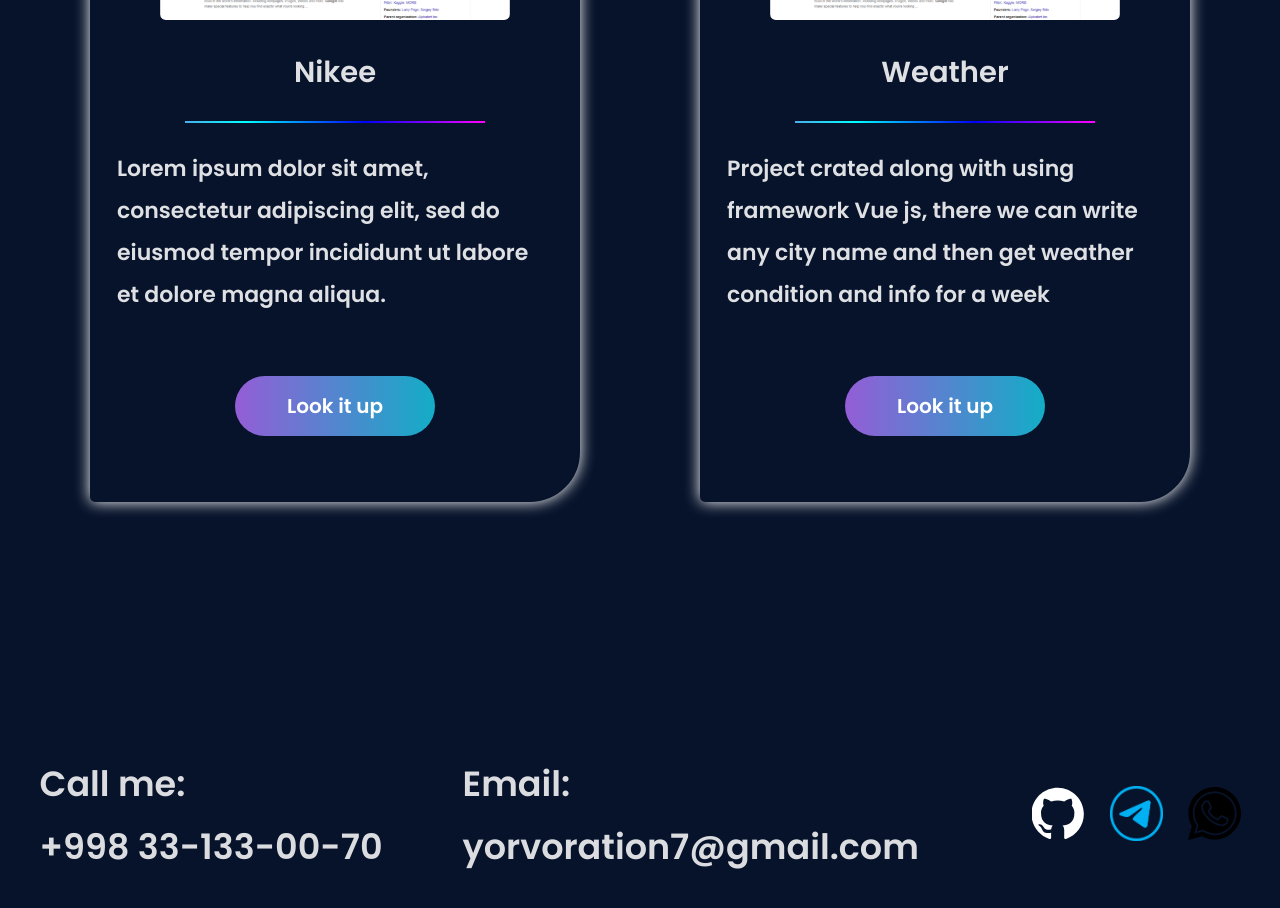
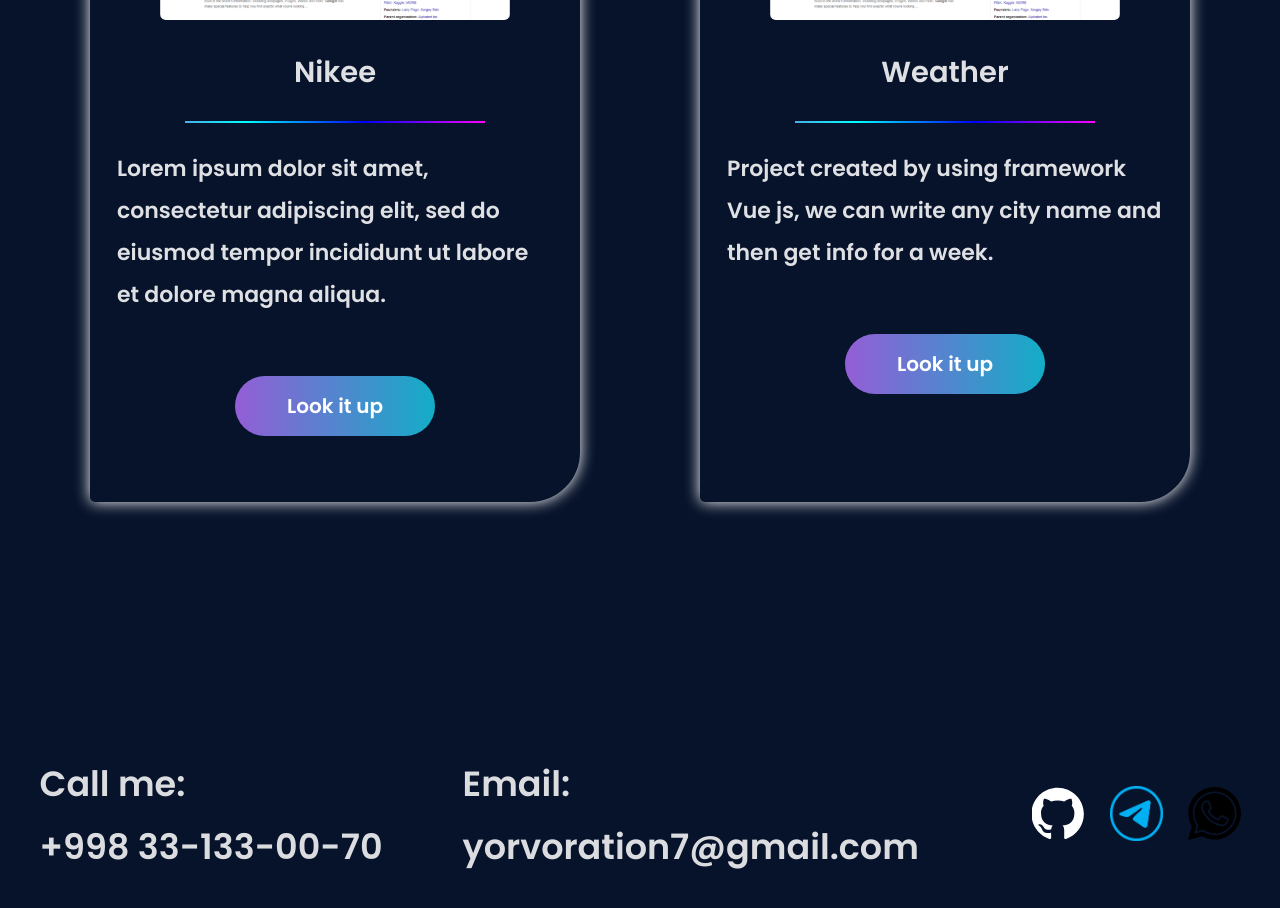
Before and after one commit to Yorvoration7/portfolio, a Vue app: page /#/projects in a window 1280 px wide. Shown: the part 1420-2328 px from the top of the page. Built offline with nearby package versions, Linux system fonts and the light colour scheme.

Commit message:
Update ProjectItemSecond.vue

```diff
--- a/src/components/Projects/ProjectItemSecond.vue
+++ b/src/components/Projects/ProjectItemSecond.vue
@@ -28,7 +28,7 @@
 <div class="line"></div>
 
 <p class="project__text">
-    Project crated along with using framework Vue js, there we can write any city name and then get weather condition and info for a week
+    Project created by using framework Vue js, we can write any city name and then get info for a week.
 </p>
 <a href="">
     <button onclick="window.location.href='https://github.com/Yorvoration7/weather-app'" class="get__project">Look it up</button>
```
